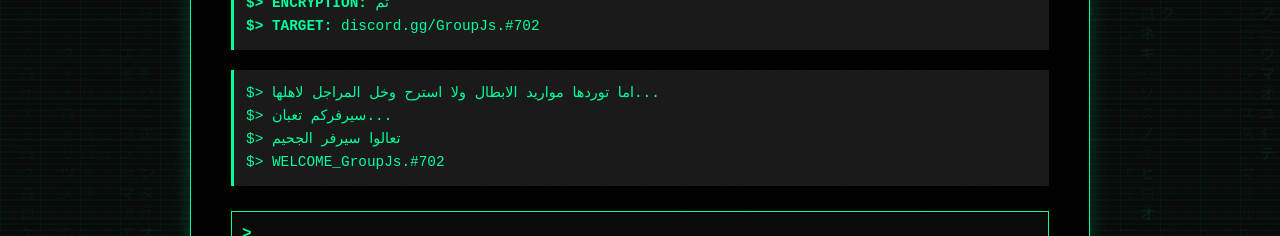
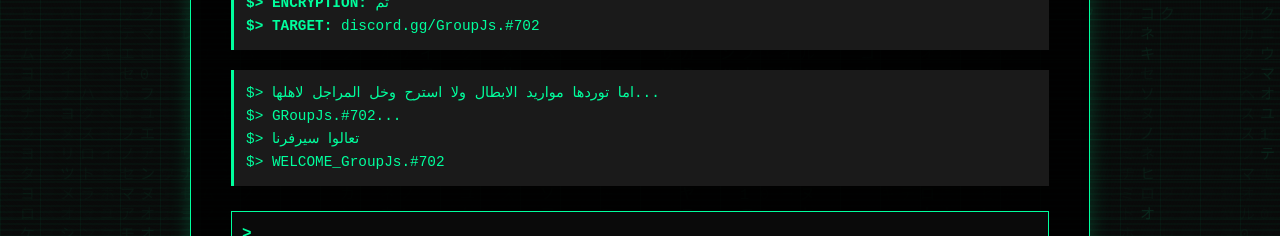
Before and after one commit to abojssar09-dev/test, a plain HTML site: page index.html in a window 1280 px wide. Shown: the part 301-537 px from the top of the page. Drawn offline with Linux system fonts and the light colour scheme.

Commit message:
Update index.html

```diff
--- a/index.html
+++ b/index.html
@@ -402,8 +402,8 @@
             const terminalOutput = document.getElementById('terminalOutput');
             const terminalLines = [
                 "$> اما توردها مواريد الابطال ولا استرح وخل المراجل لاهلها...",
-                "$> سيرفركم تعبان...",
-                "$> تعالوا سيرفر الجحيم",
+                "$> GRoupJs.#702...",
+                "$> تعالوا سيرفرنا",
                 "$> WELCOME_GroupJs.#702"
             ];
 
```
